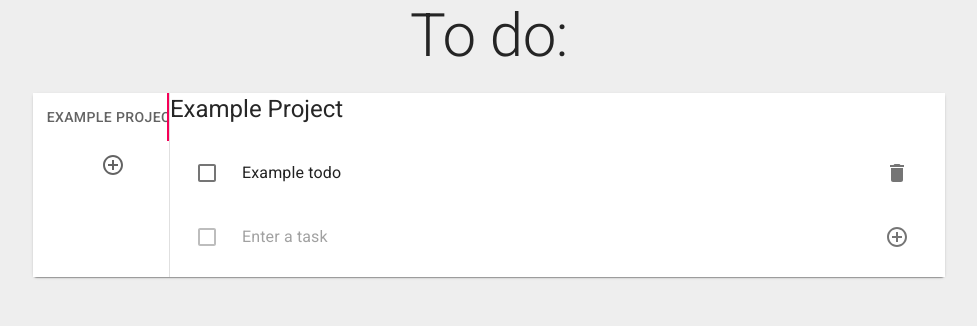
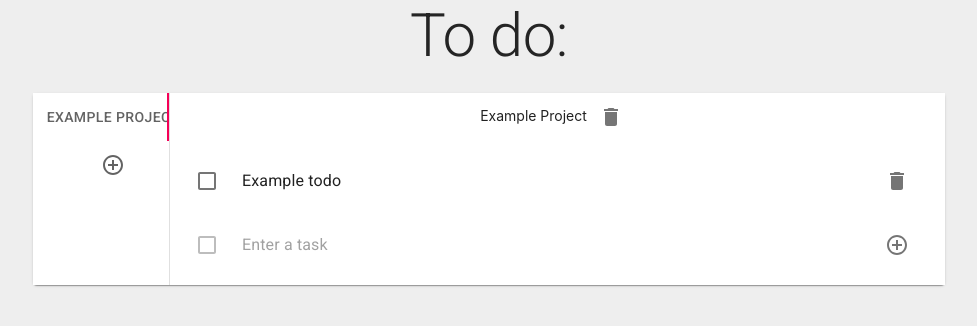
Before and after one commit to EmilieHumbert/react-todo-list, a React (Create React App) app: page / in a window 1280 px wide. Shown: the top 326 px of the page, without its empty margins (151-1128 px from the left). Built offline with nearby package versions, Linux system fonts and the light colour scheme.

Commit message:
Add delete button for project

```diff
--- a/src/Components/DeleteButton.js
+++ b/src/Components/DeleteButton.js
@@ -2,7 +2,7 @@ import React from "react";
 import { IconButton } from "@material-ui/core";
 import { Delete as DeleteIcon } from "@material-ui/icons";
 
-function DeleteButton({ todo, setList, list }) {
+function DeleteButton({ todo, setList, list, setActive }) {
   function handleDelete(todo) {
     setList(list.filter((item) => item !== todo));
   }
--- a/src/Components/Project.js
+++ b/src/Components/Project.js
@@ -1,7 +1,7 @@
 import React from "react";
-import { Typography } from "@material-ui/core";
 import { makeStyles } from "@material-ui/core/styles";
 
+import DeleteButton from "../Components/DeleteButton";
 import List from "./List";
 
 const useStyles = makeStyles((theme) => ({
@@ -11,16 +11,17 @@ const useStyles = makeStyles((theme) => ({
   },
 }));
 
-function Project({ project, setProject }) {
+function Project({ project, setProject, projects, setProjects, setActive }) {
   const classes = useStyles();
   const { title, list } = project;
 
   return (
     <div>
       <form className={classes.title} noValidate autoComplete="off">
-        <Typography variant="h5" align="left" component="h2" gutterBottom>
+        <div>
           {title}
-        </Typography>
+          <DeleteButton todo={project} list={projects} setList={setProjects} setActive={setActive} />
+        </div>
       </form>
       <List
         list={list}
--- a/src/Components/Projects.js
+++ b/src/Components/Projects.js
@@ -138,6 +138,9 @@ function Projects() {
                 )
               )
             }
+            projects={projects}
+            setProjects={setProjects}
+            setActive={setActive}
           />
         </TabPanel>
       ))}
```
